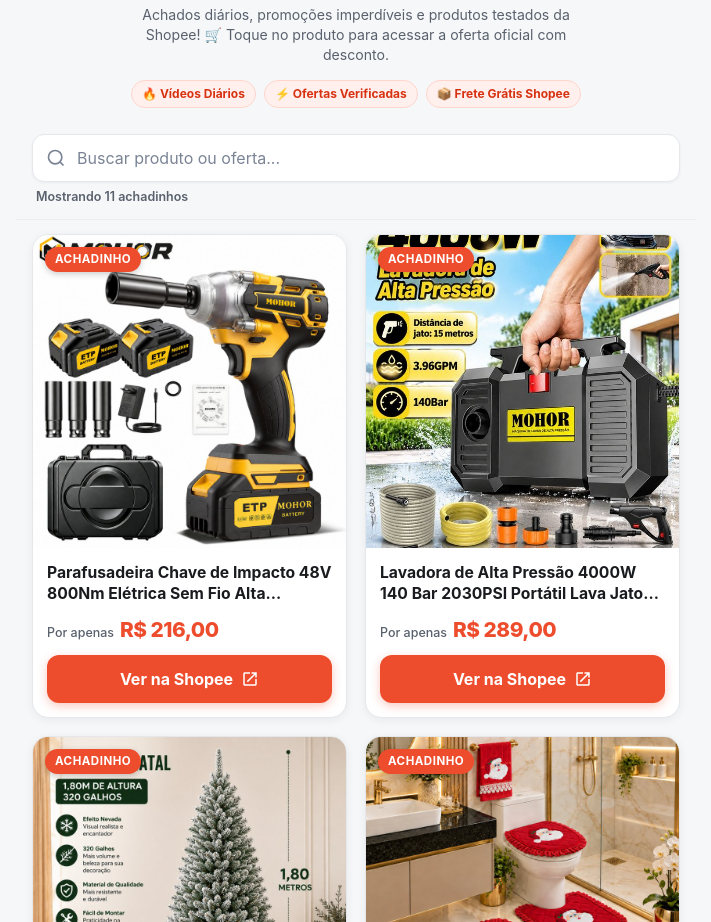
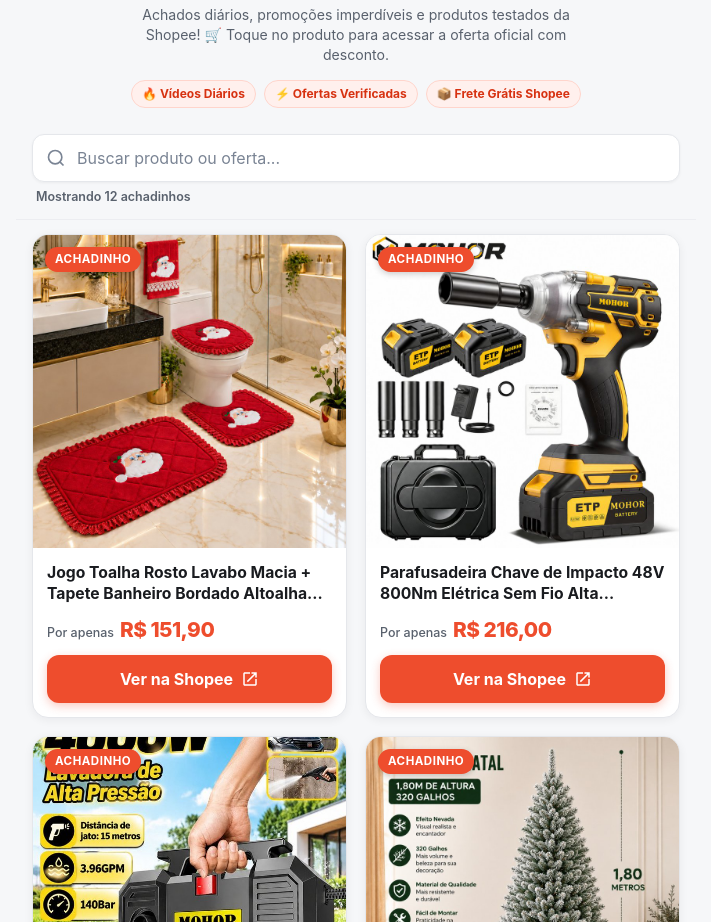
Before and after one commit to IversonSantos-dev/linkshopee, a plain HTML site: page index.html in a window 1280 px wide. Shown: the part 178-1100 px from the top of the page, without its empty margins (284-995 px from the left). Drawn offline with Linux system fonts and the light colour scheme.

Commit message:
Add product: Jogo Toalha Rosto Lavabo Macia + Tapete Banheiro Bordado Altoalhado Natal 4pç Fabricação Propria

```diff
--- a/index.html
+++ b/index.html
@@ -80,7 +80,7 @@
         </div>
         <!-- Live status counter for screen readers and visual feedback -->
         <div id="searchStats" class="search-stats" role="status" aria-live="polite">
-          Mostrando <span id="visibleCount">11</span> achadinhos
+          Mostrando <span id="visibleCount">12</span> achadinhos
         </div>
       </div>
     </div>
@@ -90,6 +90,44 @@
       <section class="catalog-section" aria-label="Catálogo de Achadinhos">
         <!-- Grid of Product Cards -->
         <div id="productGrid" class="product-grid" role="region" aria-label="Lista de produtos">
+          <!-- Card: b2342e03-a426-4d4b-a752-819fb43ad1d8 -->
+          <article class="product-card" data-id="b2342e03-a426-4d4b-a752-819fb43ad1d8" data-title="Jogo Toalha Rosto Lavabo Macia + Tapete Banheiro Bordado Altoalhado Natal 4pç Fabricação Propria" data-price="R$ 151,90">
+            <div class="card-media">
+              <img
+                src="images/b2342e03_jogo_toalha_rosto_lavabo_macia.jpg"
+                alt="Jogo Toalha Rosto Lavabo Macia + Tapete Banheiro Bordado Altoalhado Natal 4pç Fabricação Propria"
+                loading="lazy"
+                decoding="async"
+                width="400"
+                height="400"
+                class="card-image"
+                onerror="this.onerror=null; this.src='images/placeholder.jpg';"
+              >
+              <span class="card-badge">Achadinho</span>
+            </div>
+            <div class="card-body">
+              <h2 class="card-title" title="Jogo Toalha Rosto Lavabo Macia + Tapete Banheiro Bordado Altoalhado Natal 4pç Fabricação Propria">
+                Jogo Toalha Rosto Lavabo Macia + Tapete Banheiro Bordado Altoalhado Natal 4pç Fabricação Propria
+              </h2>
+              <div class="card-price-row">
+                <span class="price-prefix">Por apenas</span>
+                <span class="card-price">R$ 151,90</span>
+              </div>
+              <a
+                href="https://s.shopee.com.br/9pfwZTLWKG"
+                class="btn-cta btn-shopee"
+                target="_blank"
+                rel="noopener noreferrer"
+                aria-label="Ver Jogo Toalha Rosto Lavabo Macia + Tapete Banheiro Bordado Altoalhado Natal 4pç Fabricação Propria na Shopee"
+              >
+                <span class="btn-text">Ver na Shopee</span>
+                <svg class="btn-icon" viewBox="0 0 24 24" fill="currentColor" aria-hidden="true">
+                  <path d="M14 3v2h3.59l-9.83 9.83 1.41 1.41L19 6.41V10h2V3m-2 16H5V5h7V3H5c-1.11 0-2 .9-2 2v14c0 1.1.89 2 2 2h14c1.1 0 2-.9 2-2v-7h-2v7z"/>
+                </svg>
+              </a>
+            </div>
+          </article>
+
           <!-- Card: a0403d19-8e49-450b-a6c3-cbc0e289b01f -->
           <article class="product-card" data-id="a0403d19-8e49-450b-a6c3-cbc0e289b01f" data-title="Parafusadeira Chave de Impacto 48V 800Nm Elétrica Sem Fio Alta Potência, Kit Completo com Soquetes e Maleta para Oficina" data-price="R$ 216,00">
             <div class="card-media">
```
Also changed, not shown: data/products.json (+9 -0 lines), images/b2342e03_jogo_toalha_rosto_lavabo_macia.jpg (added).
